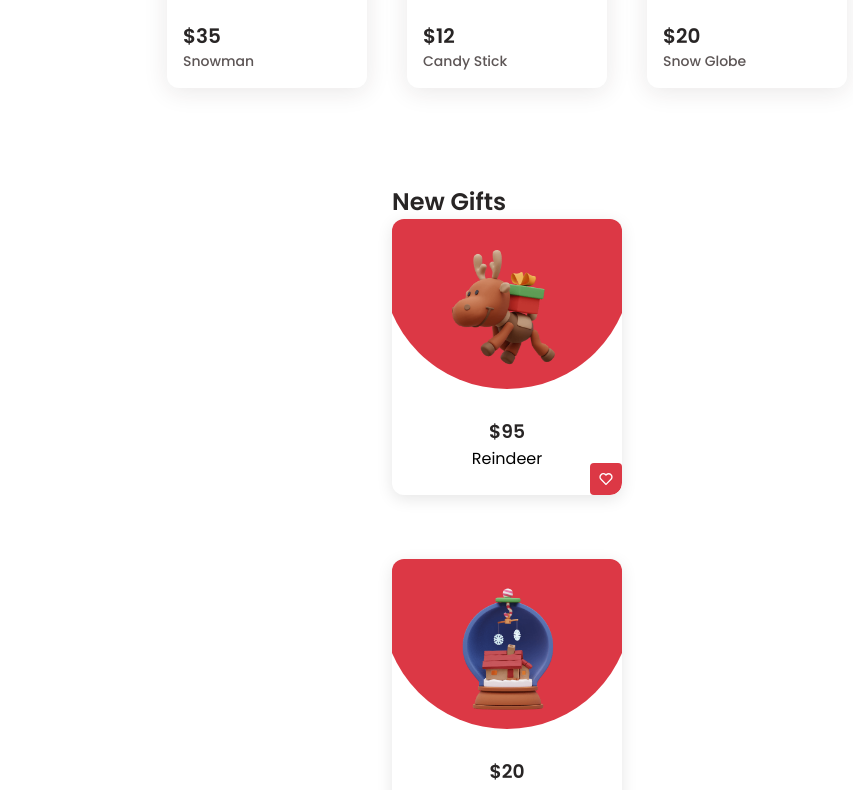
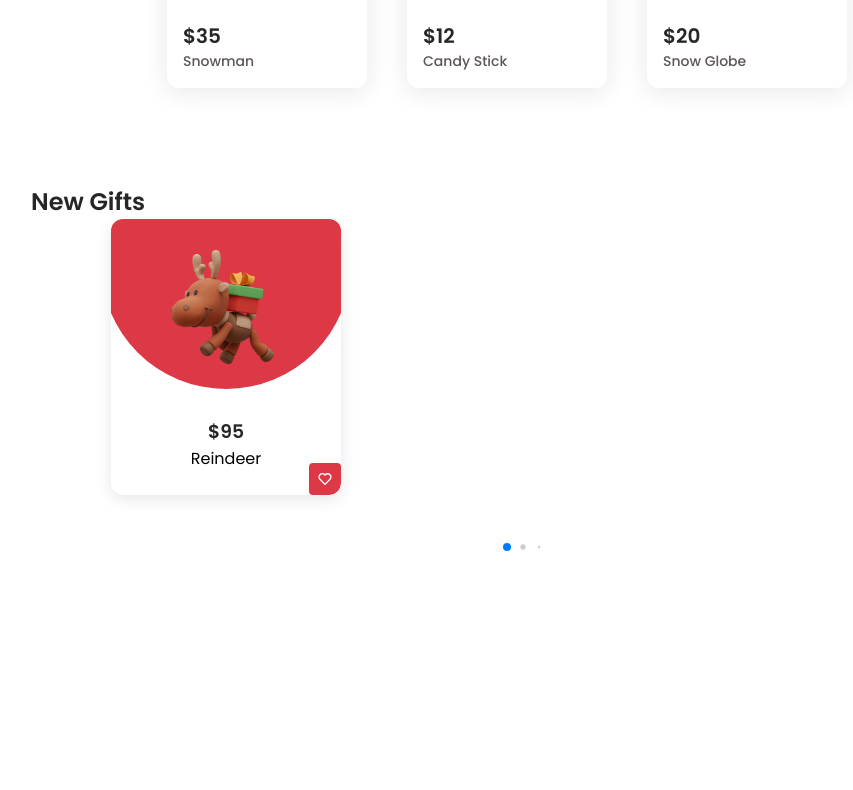
Before and after one commit to Victtor-777/Christmas_Website, a React (Vite) app: page / in a window 1280 px wide. Shown: the part 2180-2970 px from the top of the page, without its empty margins (133-986 px from the left). After the commit the page ends 2739 px from the top, so only its background shows below. Built offline with nearby package versions, Linux system fonts and the light colour scheme.

Commit message:
Add slides bugados

```diff
--- a/package.json
+++ b/package.json
@@ -12,7 +12,8 @@
   "dependencies": {
     "react": "^18.2.0",
     "react-dom": "^18.2.0",
-    "react-icons": "^5.1.0"
+    "react-icons": "^5.1.0",
+    "swiper": "^11.1.3"
   },
   "devDependencies": {
     "@types/react": "^18.2.66",
--- a/src/Components/New Gifts/New.tsx
+++ b/src/Components/New Gifts/New.tsx
@@ -5,14 +5,30 @@
 import new3 from "../../assets/new3.png";
 import new4 from "../../assets/new4.png";
 
+import { Swiper, SwiperSlide } from "swiper/react";
+import { Pagination } from "swiper/modules";
+// Import Swiper styles
+import "swiper/css";
+import "swiper/css/pagination";
+
 export function New() {
   return (
     <section className={`container ${styles.new_section}`}>
       <h2>New Gifts</h2>
 
       <div className={styles.new_container}>
-        <div>
-          <div>
+        <Swiper
+          centeredSlides={true}
+          spaceBetween={8}
+          slidesPerView={"auto"}
+          modules={[Pagination]}
+          pagination={{
+            dynamicBullets: true,
+          }}
+          loop
+          className="mySwiper"
+        >
+          <SwiperSlide>
             <article className={styles.new_card}>
               <div className={styles.new_overlay}></div>
 
@@ -23,7 +39,9 @@
                 <BiHeart />
               </button>
             </article>
+          </SwiperSlide>
 
+          <SwiperSlide>
             <article className={styles.new_card}>
               <div className={styles.new_overlay}></div>
 
@@ -34,7 +52,9 @@
                 <BiHeart />
               </button>
             </article>
+          </SwiperSlide>
 
+          <SwiperSlide>
             <article className={styles.new_card}>
               <div className={styles.new_overlay}></div>
 
@@ -45,7 +65,9 @@
                 <BiHeart />
               </button>
             </article>
+          </SwiperSlide>
 
+          <SwiperSlide>
             <article className={styles.new_card}>
               <div className={styles.new_overlay}></div>
 
@@ -56,8 +78,8 @@
                 <BiHeart />
               </button>
             </article>
-          </div>
-        </div>
+          </SwiperSlide>
+        </Swiper>
       </div>
     </section>
   );
```
Also changed, not shown: 1 other file (tests, documents, lock files or other folders).
